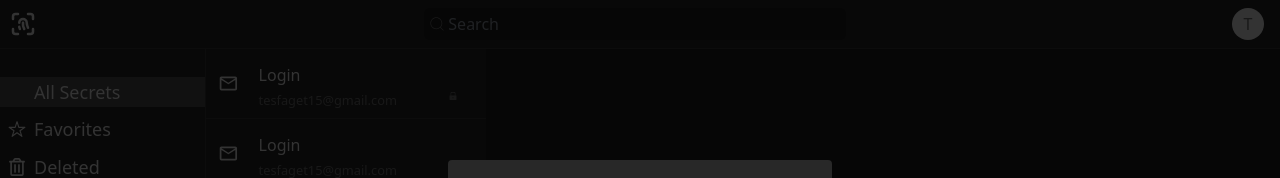
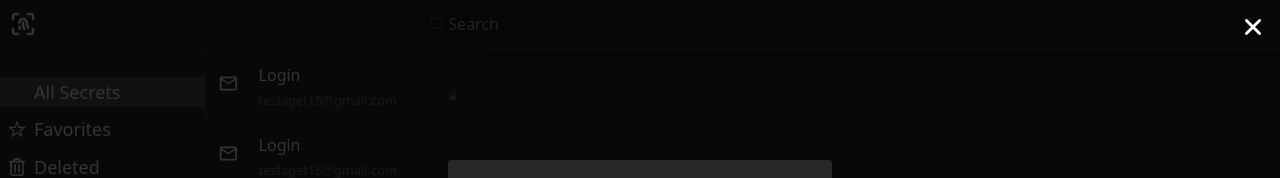
Before and after one commit to tesfatesfaye/FreePass, a React (Vite) app in the folder client/: page / in a window 1280 px wide. Both pictures are taken after a click on the button 102 px from the left and 749 px from the top of the page. Shown: the top 178 px of the page. Built offline with nearby package versions, Linux system fonts and the light colour scheme; some icons are missing.

Commit message:
added a close modal button

```diff
--- a/client/src/assets/App.css
+++ b/client/src/assets/App.css
@@ -12,7 +12,7 @@
 @layer component{
   .avatar{
     @apply flex justify-center items-center w-8 h-8 rounded-full border border-s-dark
-     text-custom-gray bg-white mr-2;
+     text-custom-gray bg-s-dark mr-2;
   }
   .profile{
     @apply flex flex-col h-full w-full m-0 p-0;
--- a/client/src/components/icons/IconLibrary.ts
+++ b/client/src/components/icons/IconLibrary.ts
@@ -15,6 +15,7 @@ import { GoChevronDown as ChevronDown } from "react-icons/go";
 import {
   IoDocumentText as Notes,
   IoStarOutline as Favorite,
+  IoClose as Close,
 } from "react-icons/io5";
 import { BsBank2 as Bank } from "react-icons/bs";
 import { MdOutlineEmail as Email } from "react-icons/md";
@@ -41,6 +42,7 @@ const icons = {
   Membership,
   Passwords,
   Wallet,
+  Close
 
 };
 
--- a/client/src/modals/AddSecret.tsx
+++ b/client/src/modals/AddSecret.tsx
@@ -5,7 +5,7 @@ import { sideBarSub } from "../data/sideBarData";
 import { v4 } from "uuid";
 import Modal from "./Modal";
 const AddSecret: FC = () => {
-  const { currentModal } = useContext(DashboardContext);
+  const { currentModal, updateCurrentModal } = useContext(DashboardContext);
   if (currentModal !== "AddSecret") return null;
   const mapper=sideBarSub.map((item)=>{
     return (
@@ -22,6 +22,16 @@ const AddSecret: FC = () => {
   return (
     <Modal>
       <div className="flex fixed top-0 left-0 right-0 bottom-0 z-50">
+        <span
+          className="cursor-pointer"
+          onClick={() => updateCurrentModal(null)}
+        >
+          <IconComponent
+            type="Close"
+            size={30}
+            className="absolute top-0 right-0 m-3 text-white"
+          />
+        </span>
         <div className="grid grid-cols-2 gap-1 py-10 gap-x-2 absolute top-[20%] left-[50%] px-5 w-[30%] transform -translate-x-1/2 h-auto bg-p-dark text-white rounded">
           {mapper}
         </div>
--- a/client/src/modals/Modal.tsx
+++ b/client/src/modals/Modal.tsx
@@ -1,18 +1,23 @@
-import {FC,ReactNode} from "react";
+import {FC,ReactNode,useContext} from "react";
 import ReactPortal from "./ReactPortal";
+import { DashboardContext } from "../context/DashboardContext";
+import IconComponent from "../components/icons/IconComponent";
 interface ModalProps {
     children: ReactNode;
 
 }
 
 const Modal: FC<ModalProps> = ({ children }) => {
-  return (
-    <ReactPortal wrapperId="portal">
-      <div className="modal-overlay"></div>
+  const {updateCurrentModal}=useContext(DashboardContext)
+    return (
+      <ReactPortal wrapperId="portal">
+        <div className="modal-overlay">
 
-      {children}
-    </ReactPortal>
-  );
+        </div>
+
+        {children}
+      </ReactPortal>
+    );
 };
 
 
```
